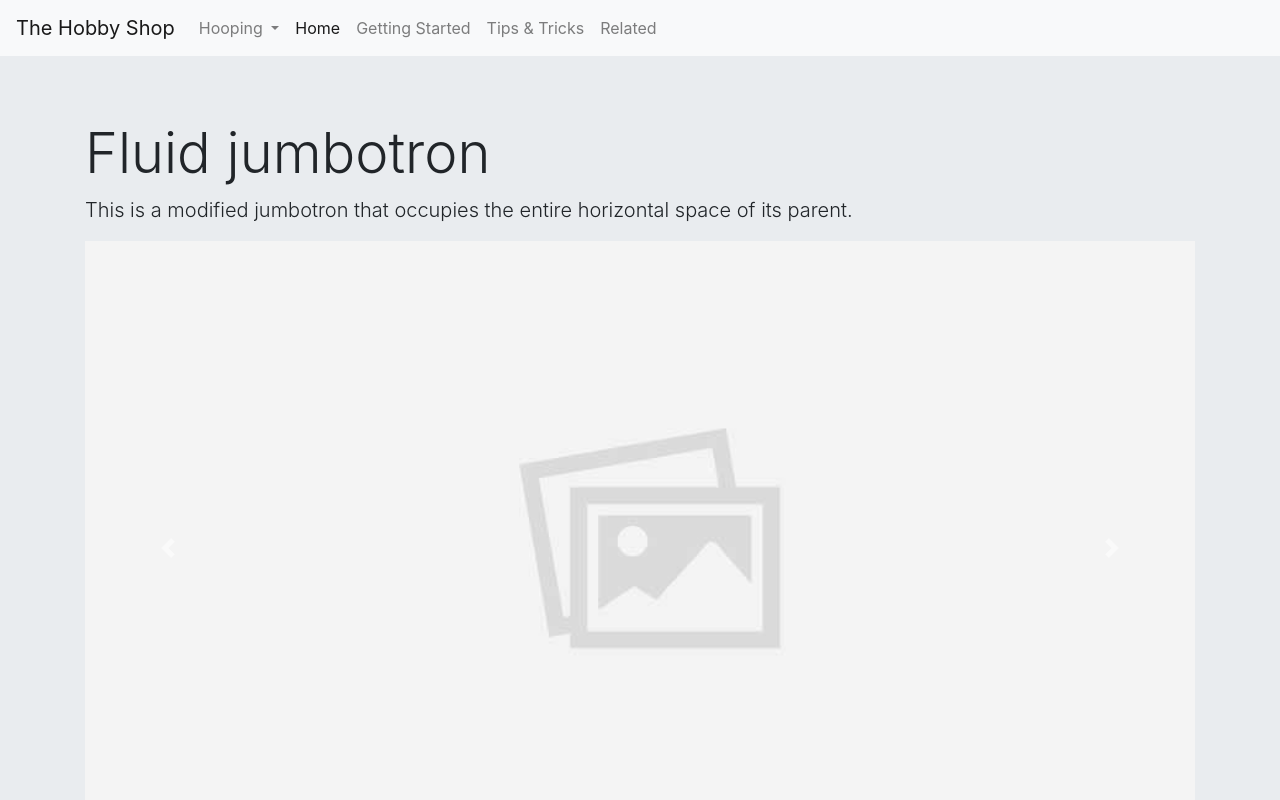
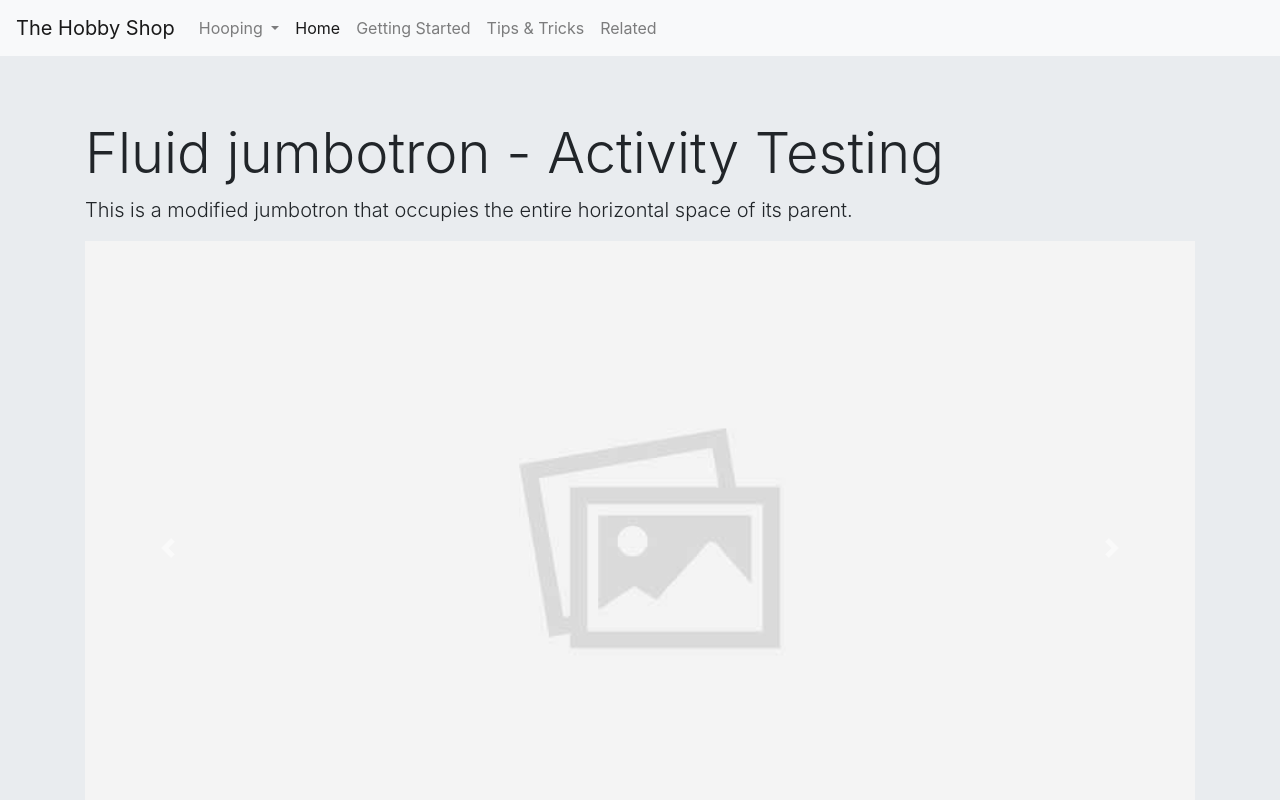
Before and after one commit to jlstevens42/UI_UX_HW_21, a plain HTML site: page index.html in a window 1280 px wide. Shown: the top 800 px of the page. Drawn offline with nearby package versions, Linux system fonts and the light colour scheme.

Commit message:
8/14 Activity

```diff
--- a/index.html
+++ b/index.html
@@ -71,7 +71,7 @@
 <section class="homepageHero">
     <div class="jumbotron jumbotron-fluid">
         <div class="container">
-          <h1 class="display-4">Fluid jumbotron</h1>
+          <h1 class="display-4">Fluid jumbotron - Activity Testing</h1>
           <p class="lead">This is a modified jumbotron that occupies the entire horizontal space of its parent.</p>
           <div id="carouselExampleInterval" class="carousel slide" data-ride="carousel">
             <div class="carousel-inner">
```
